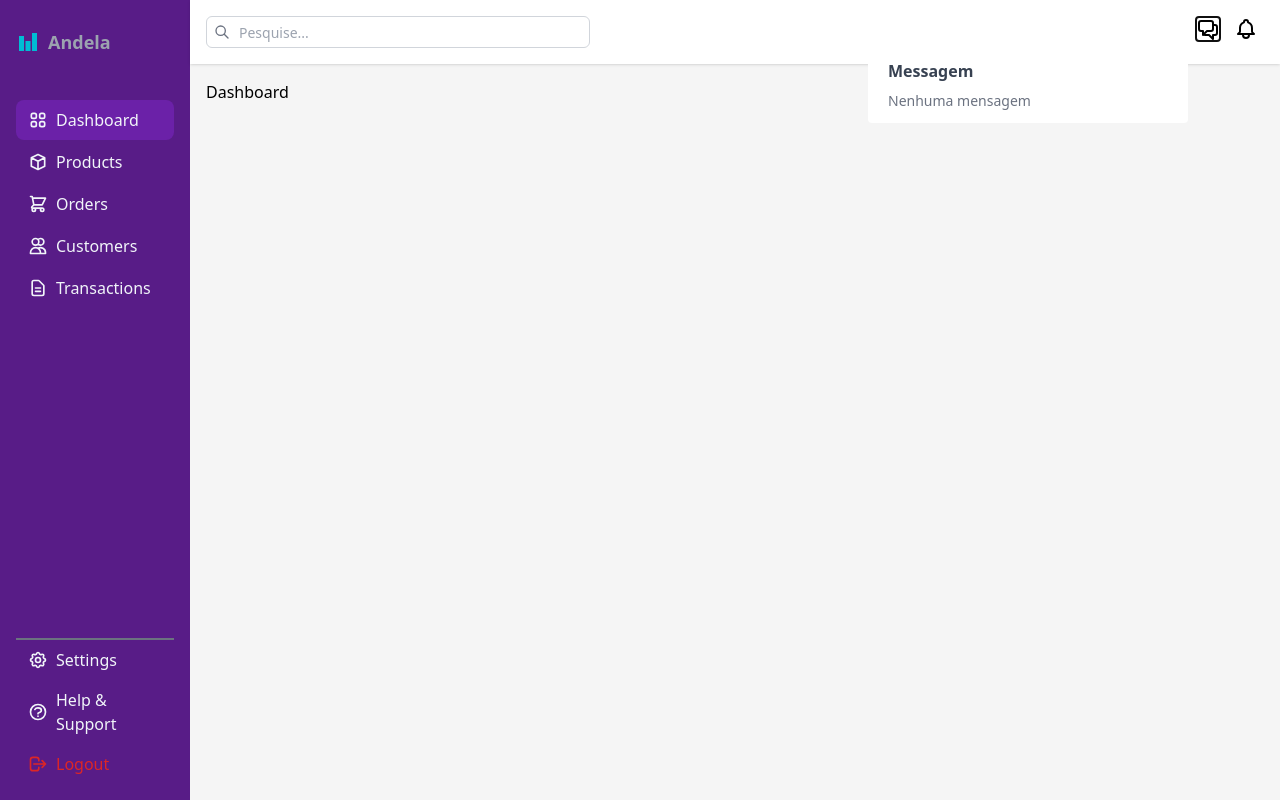
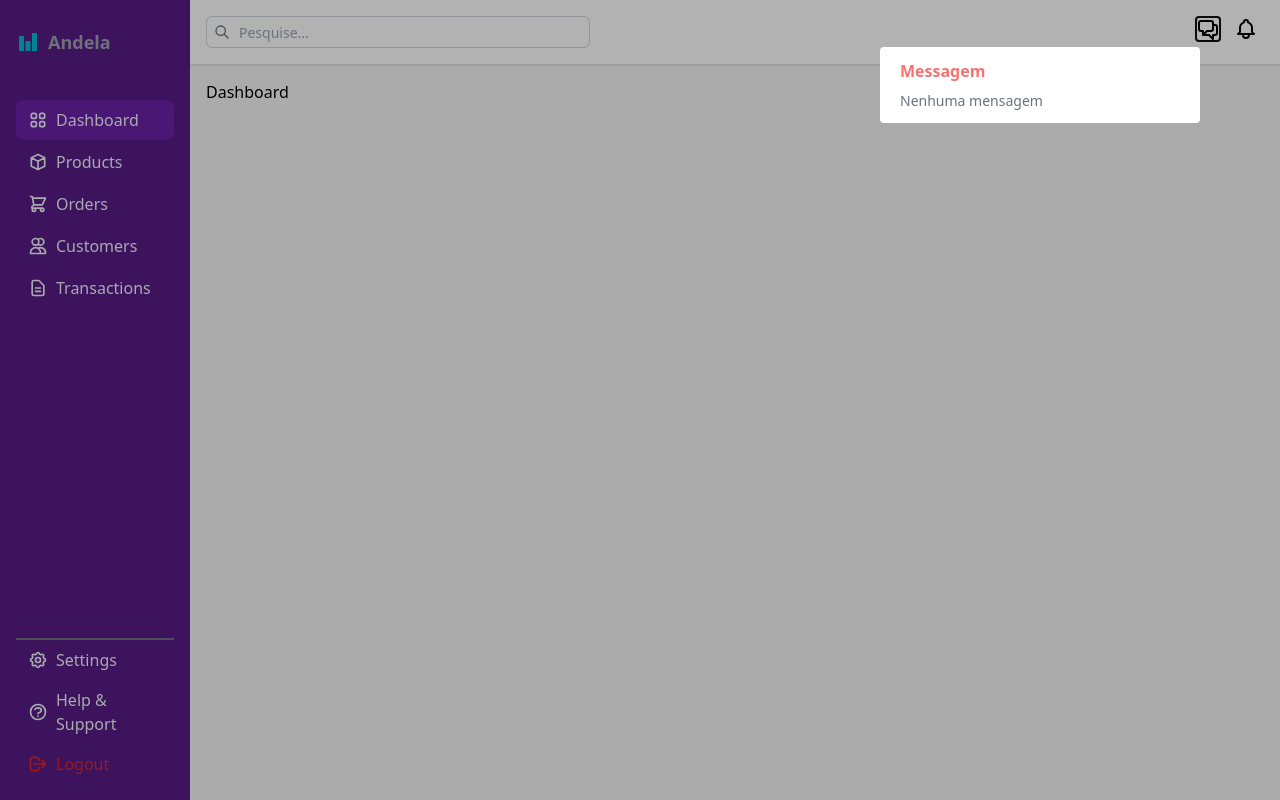
Before and after one commit to MatolaTheCoder/andela-sweet-gift, a React (Create React App) app: page / in a window 1280 px wide. Both pictures are taken after a click on the button 1208 px from the left and 29 px from the top of the page. Built offline with nearby package versions, Linux system fonts and the light colour scheme.

Commit message:
Header popups

```diff
--- a/src/components/shared/Header.jsx
+++ b/src/components/shared/Header.jsx
@@ -10,12 +10,13 @@ export default function Header() {
             <input type="text" placeholder='Pesquise...' className='border border-gray-300 rounded-md h-8 w-[24rem] px-8 focus:outline-none text-sm'/>
         </div>
         <div className='flex gap-3.5 mr-1.5'>
-
-        < Popover className="relative">
-                <Popover.Button><HiOutlineChatAlt2 fontSize={24}/></Popover.Button>
-                <Popover.Panel className=" absolute end-8 z-10 w-80 ">
+        {/* Pop up Messages*/}
+            <Popover className="relative">
+                <Popover.Button><HiOutlineChatAlt2 fontSize={24} className='focus:outline-none focus:bg-gray-200 active:bg-gray-200'/></Popover.Button>
+                <Popover.Overlay className="fixed inset-0 bg-black opacity-30 " />
+                <Popover.Panel className=" absolute end-5 z-10 w-80 ">
                     <div className="grid grid-cols-1 bg-white rounded px-5 py-3">
-                        <strong className='text-gray-700'>Messagem</strong>
+                        <strong className='text-red-400'>Messagem</strong>
                         <div className='mt-2 text-sm text-gray-500 '>
                             Nenhuma mensagem
                         </div>
@@ -32,12 +33,15 @@ export default function Header() {
             </Popover>
 
            < Popover className="relative">
-                <Popover.Button><HiOutlineBell fontSize={24}/></Popover.Button>
+                {({open}) => (
+                    <>
+                        <Popover.Button><HiOutlineBell fontSize={24} className='focus:outline-none focus:bg-gray-200 active:bg-gray-200'/></Popover.Button>
+                        <Popover.Overlay className="fixed inset-0 bg-black opacity-30 " />
                         <Popover.Panel className=" absolute end-6 z-10 w-80">
                         <div className="grid grid-cols-1 bg-white rounded px-5 py-3">
-                        <strong className='text-gray-700'>Notificacao</strong>
+                                <strong className='text-red-400'>Notificacao</strong>
                                 <div className='mt-2 text-sm text-gray-500 '>
-                            Nenhuma notificacao
+                                    Nenhuma notificacao disponivel
                                 </div>
                             </div>
                         </Popover.Panel>
@@ -49,7 +53,12 @@ export default function Header() {
                             leaveFrom="transform scale-100 opacity-100"
                             leaveTo="transform scale-95 opacity-0"
                         ></Transition>
+                    </>
+
+                )}
             </Popover>
+
+{/**======================================User Options============================================*/}
         </div>
     </div>
   )
```
Lines whose indentation alone changed are shown as unchanged.
